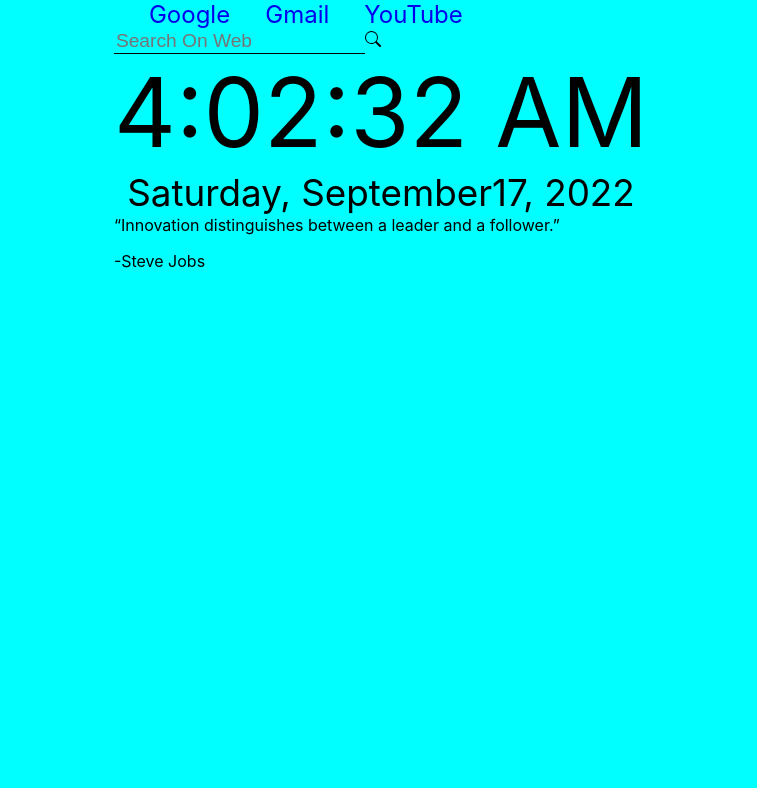
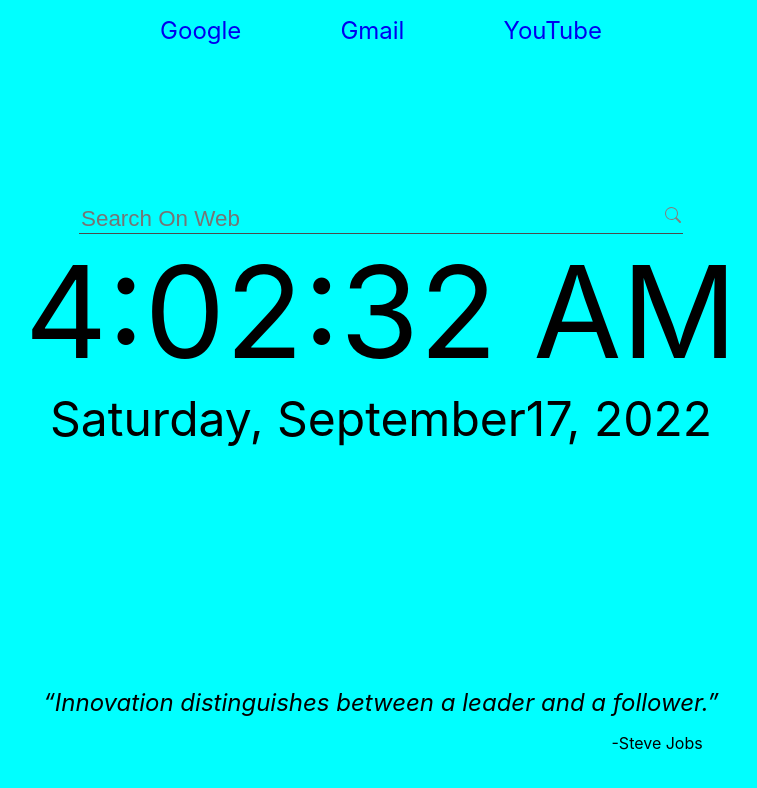
Before and after one commit to the-mainak-banerjee/tabify, a React (Create React App) app: page / in a window 1280 px wide. Shown: the top 788 px of the page, without its empty margins (259-1016 px from the left). Built offline with nearby package versions, Linux system fonts and the light colour scheme.

Commit message:
fixed desktop-style

```diff
--- a/src/components/clock/clock.css
+++ b/src/components/clock/clock.css
@@ -3,11 +3,11 @@
 }
 
 .tabify-clock-time{
-    font-size: 6rem;
+    font-size: 8rem;
     margin: 0;
 }
 
 .tabify-clock-date{
-    font-size: 2.3rem;
+    font-size: 3rem;
     margin: 0;
 }
--- a/src/components/quote/Quote.jsx
+++ b/src/components/quote/Quote.jsx
@@ -1,6 +1,7 @@
 import React, { useState} from 'react'
 import { useEffect } from 'react'
 import { allQuotes } from '../../database/quotesData'
+import './quote.css'
 
 export const Quote = () => {
 
@@ -16,9 +17,9 @@ export const Quote = () => {
     },[])
 
   return (
-    <div>
-        <q>{quote.text}</q>
-        <p>-{quote.author}</p>
+    <div className='tabify-quote'>
+        <q className='tabify-quote-text'>{quote.text}</q>
+        <p className='tabify-quote-author'>-{quote.author}</p>
     </div>
   )
 }
--- /dev/null
+++ b/src/components/quote/quote.css
@@ -0,0 +1,14 @@
+.tabify-quote{
+    margin-top: 15rem;
+    text-align: center;
+}
+
+.tabify-quote-text{
+    font-size: 1.5rem;
+    font-style: italic;
+}
+
+.tabify-quote-author{
+    text-align: right;
+    padding-right: 1rem;
+}
--- a/src/components/search/SearchBar.jsx
+++ b/src/components/search/SearchBar.jsx
@@ -15,7 +15,7 @@ export const SearchBar = () => {
     }
 
   return (
-    <div>
+    <div className='tabify-search'>
         <form onSubmit={handleSearch} className='tabify-search-form'>
             <input type='text' placeholder='Search On Web' value={searchQuery} onChange={(e) => setSearchQuery(e.target.value)} className='tabify-search-input'/>
             <BsSearch className='tabify-search-icon'/>
--- a/src/components/search/searchBar.css
+++ b/src/components/search/searchBar.css
@@ -1,21 +1,24 @@
+.tabify-search{
+    margin: 10rem 0 0 0;
+}
+
 .tabify-search-form{
-
     position: relative;
 }
 
 .tabify-search-input{
     border: 0;
-    border-bottom: 1px solid black ;
+    border-bottom: 1px solid rgb(76, 76, 76) ;
     outline: 0;
     background-color: transparent;
-    width: auto;
-    font-size: 1.2rem;
+    font-size: 1.4rem;
+    width: 600px;
 }
 
 
-
-/* .tabify-search-icon{
+.tabify-search-icon{
     position: absolute;
-    right: 1px;
+    right: 2px;
+    top: 2px;
     color: grey;
-} */
+}
--- a/src/components/suggestions/suggestions.css
+++ b/src/components/suggestions/suggestions.css
@@ -2,8 +2,8 @@
     display: flex;
     align-items: center;
     justify-content: space-evenly;
-    width: 30vw;
-
+    width: 50vw;
+    margin-top: 1rem;
 }
 
 .tabify-suggestions-item{
--- a/src/pages/NewTab.jsx
+++ b/src/pages/NewTab.jsx
@@ -3,12 +3,12 @@ import { Clock, Quote, SearchBar, Suggestions } from '../components'
 
 const NewTab = () => {
   return (
-    <div>
+    <React.Fragment>
       <Suggestions/>
       <SearchBar/>
       <Clock/>
       <Quote/>
-    </div>
+    </React.Fragment>
   )
 }
 
```
